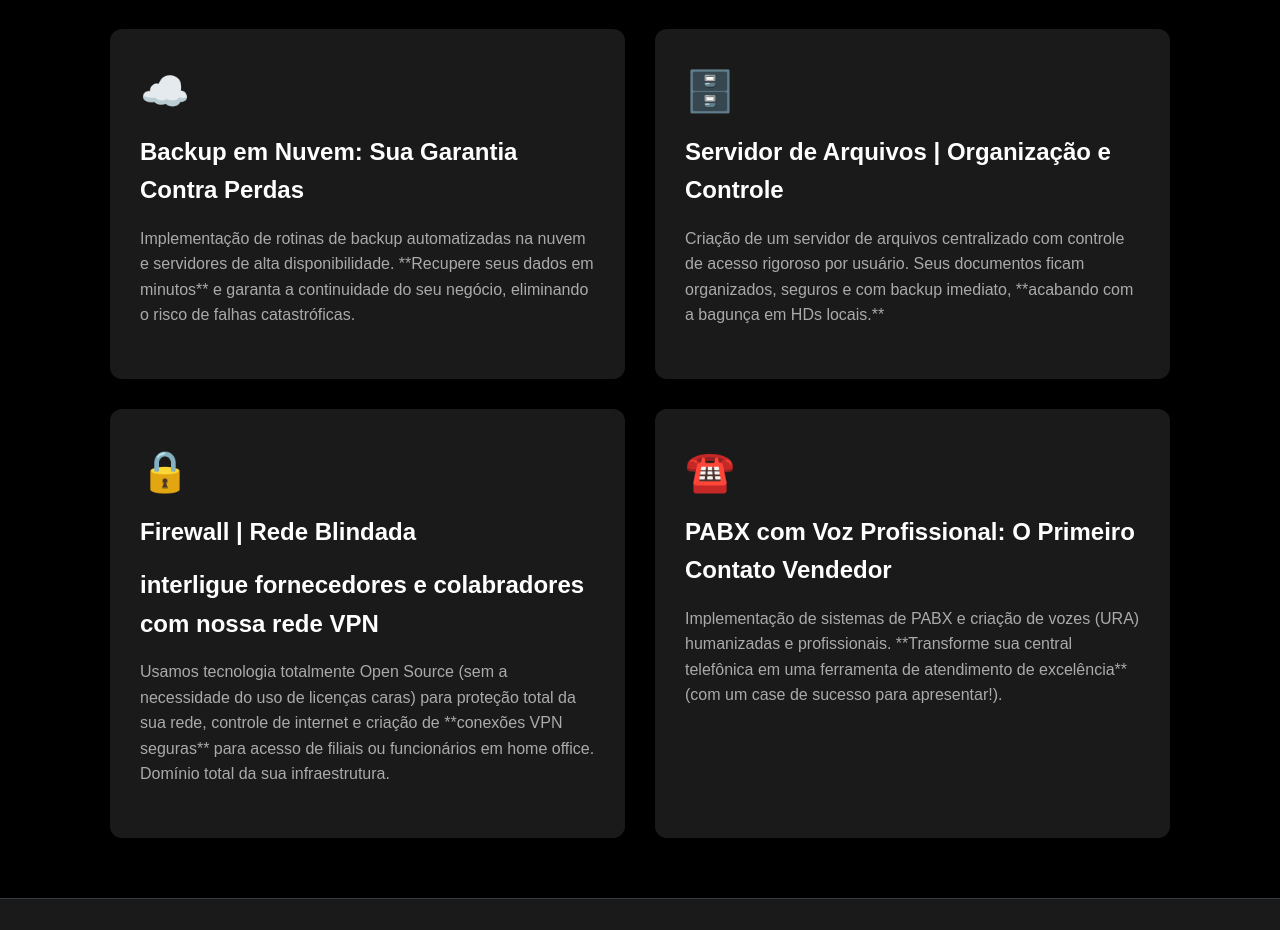
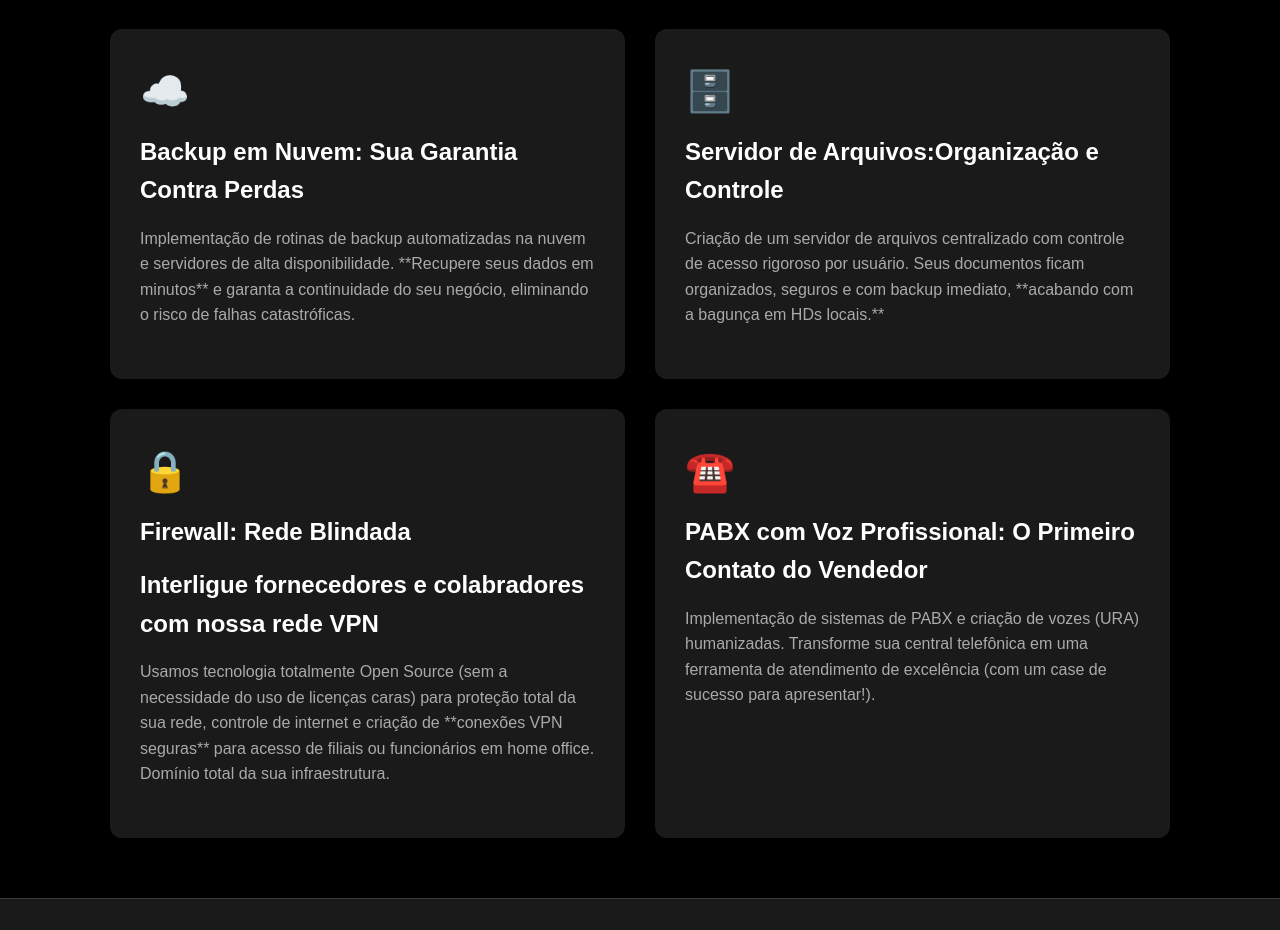
Before and after one commit to arandu-code/website, a plain HTML site: page index.html in a window 1280 px wide. Shown: the part 1240-2170 px from the top of the page. Drawn offline with Linux system fonts and the light colour scheme.

Commit message:
update texttos

```diff
--- a/index.html
+++ b/index.html
@@ -63,21 +63,21 @@
 
                 <div class="service-item">
                     <span class="icon" role="img" aria-label="Servidor">🗄️</span>
-                    <h3>Servidor de Arquivos | Organização e Controle</h3>
+                    <h3>Servidor de Arquivos:Organização e Controle</h3>
                     <p>Criação de um servidor de arquivos centralizado com controle de acesso rigoroso por usuário. Seus documentos ficam organizados, seguros e com backup imediato, **acabando com a bagunça em HDs locais.**</p>
                 </div>
 
                 <div class="service-item">
                     <span class="icon" role="img" aria-label="Cadeado e Firewall">🔒</span>
-                    <h3>Firewall | Rede Blindada</h3>
-                    <h3>interligue fornecedores e colabradores com nossa rede VPN</h3>
+                    <h3>Firewall: Rede Blindada</h3>
+                    <h3>Interligue fornecedores e colabradores com nossa rede VPN</h3>
                     <p>Usamos tecnologia totalmente Open Source (sem a necessidade do uso de licenças caras) para proteção total da sua rede, controle de internet e criação de **conexões VPN seguras** para acesso de filiais ou funcionários em home office. Domínio total da sua infraestrutura.</p>
                 </div>
 
                 <div class="service-item">
                     <span class="icon" role="img" aria-label="Telefone">☎️</span>
-                    <h3>PABX com Voz Profissional: O Primeiro Contato Vendedor</h3>
-                    <p>Implementação de sistemas de PABX e criação de vozes (URA) humanizadas e profissionais. **Transforme sua central telefônica em uma ferramenta de atendimento de excelência** (com um case de sucesso para apresentar!).</p>
+                    <h3>PABX com Voz Profissional: O Primeiro Contato do Vendedor</h3>
+                    <p>Implementação de sistemas de PABX e criação de vozes (URA) humanizadas. Transforme sua central telefônica em uma ferramenta de atendimento de excelência (com um case de sucesso para apresentar!).</p>
                 </div>
 
             </div>
```
